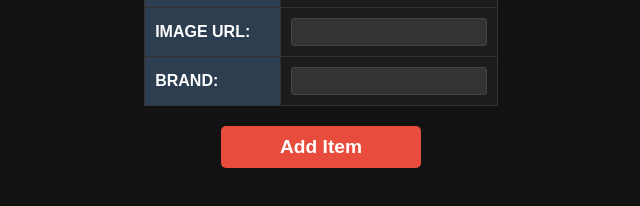
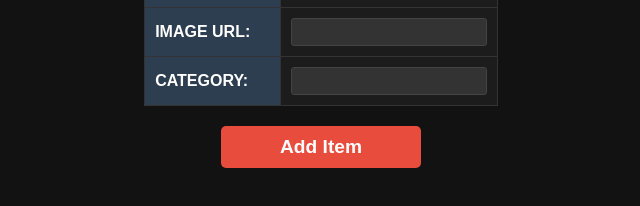
Before and after one commit to Akbram98/4413-Ecommerce-Project, a plain HTML site: page view/add-item.html in a window 1280 px wide. Shown: the part 472-678 px from the top of the page, 319-959 px from the left. Drawn offline with Linux system fonts and the light colour scheme; sample sign-in values are in the browser's storage.

Commit message:
Updated add-item.html change brand to category

```diff
--- a/view/add-item.html
+++ b/view/add-item.html
@@ -44,7 +44,7 @@
           <td><input type="text" id="item-image" name="itemImage" required></td>
         </tr>
         <tr>
-          <th>Brand:</th>
+          <th>Category:</th>
           <td><input type="text" id="item-brand" name="itemBrand" required></td>
         </tr>
       </table>
```
